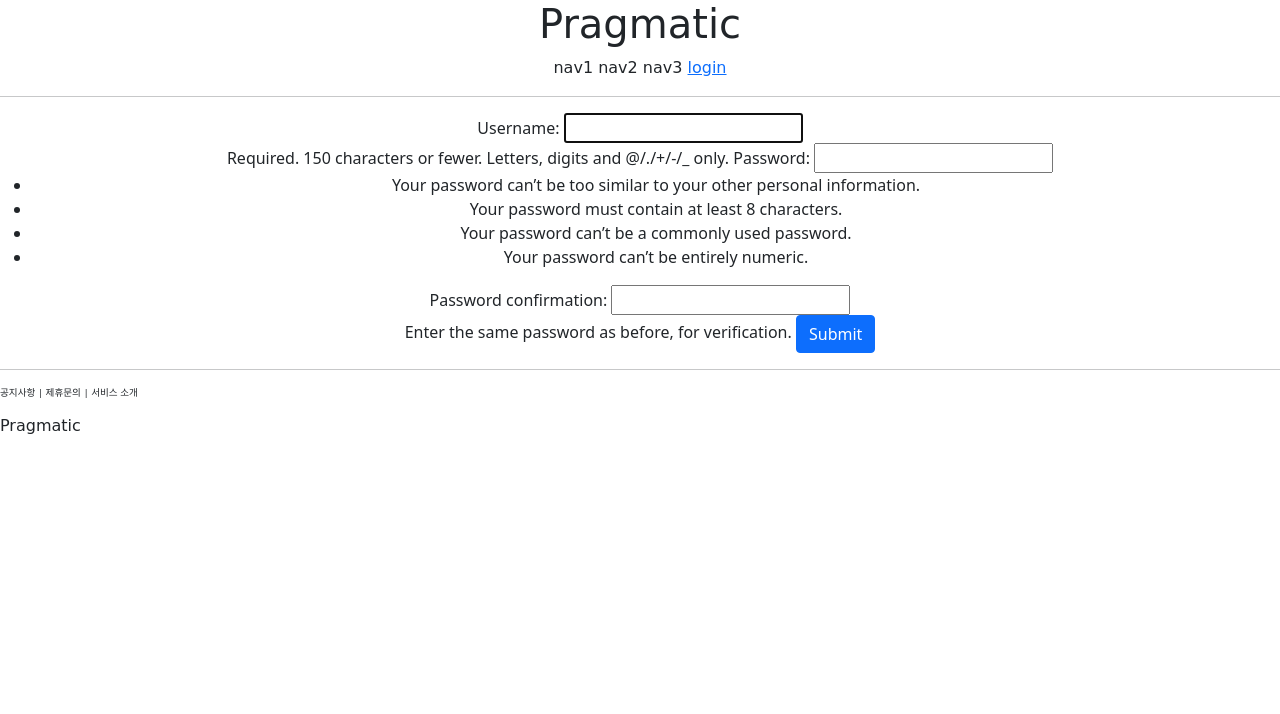
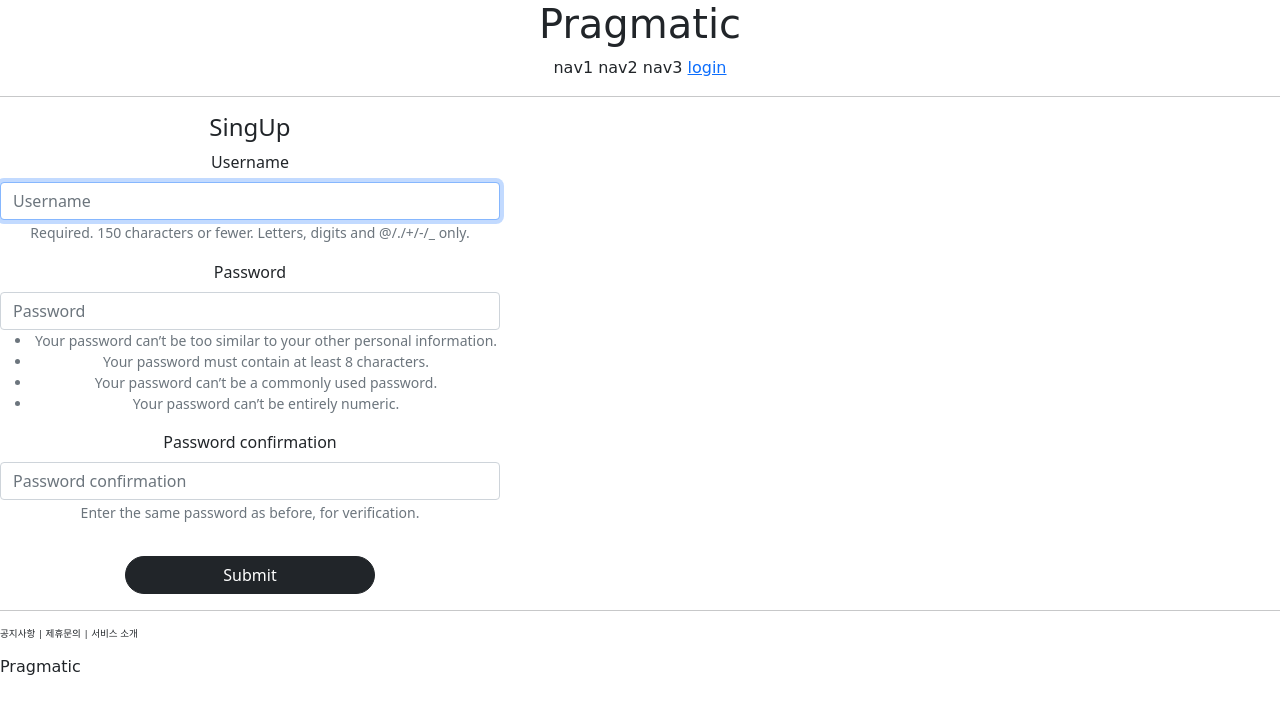
Before and after one commit to AMolRang/DjangoTutorial, a Django app: page /account/create/ in a window 1280 px wide. Shown: the top 714 px of the page. Run offline with Django 4.2, Linux system fonts and the light colour scheme; some libraries are stand-ins or nearby versions; some web fonts are replaced.

Commit message:
django course 23 commit

```diff
--- a/accountapp/templates/accountapp/create.html
+++ b/accountapp/templates/accountapp/create.html
@@ -1,12 +1,16 @@
 {% extends 'base.html' %}
+{% load bootstrap4 %}
 
 {% block content %}
 
-    <div style="text-align: center">
+    <div style="text-align: center; max-width: 500px; margin: 4 rem">
+        <div calss="mb-4">
+            <h4>SingUp</h4>
+        </div>
         <form action="{% url 'accountapp:create' %}" method="post">
            {% csrf_token %}
-            {{ form }}
-            <input type = "submit" class="btn btn-primary">
+            {% bootstrap_form form %}
+            <input type = "submit" class="btn btn-dark rounded-pill col-6 mt-3">
         </form>
     </div>
 {% endblock %}
--- a/pragmatic/settings.py
+++ b/pragmatic/settings.py
@@ -51,6 +51,7 @@ INSTALLED_APPS = [
     'django.contrib.messages',
     'django.contrib.staticfiles',
     'accountapp',
+    'bootstrap4',
 ]
 
 MIDDLEWARE = [
```
Also changed, not shown: accountapp/templates/accountapp/login.html (+5 -3 lines).
